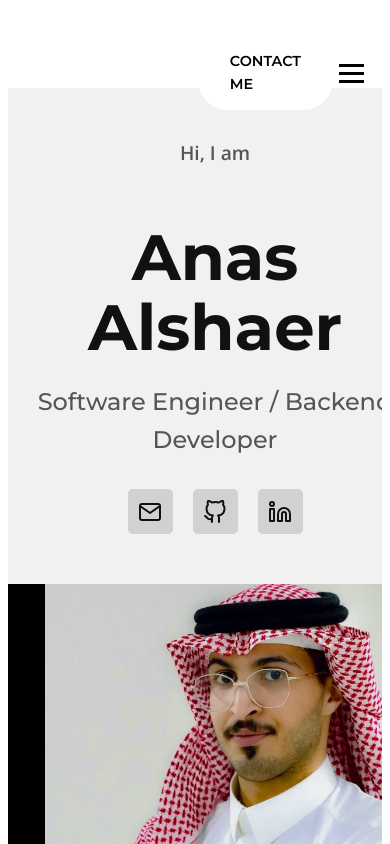
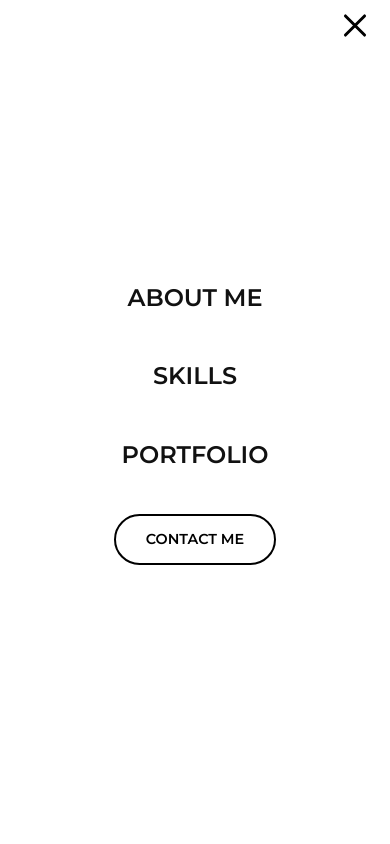
Before and after one commit to AnasAlshaer1/Professional-Portfolio-Website-Development, a website built with Vite: page index.html in a window 390 px wide. Both pictures are taken after a click on the button "Toggle navigation". Shown: the top 844 px of the page. Built offline with nearby package versions, Linux system fonts and the light colour scheme.

Commit message:
i modified the webapp appearnce and i made th e users to be able to send email to me

```diff
--- a/index.html
+++ b/index.html
@@ -147,7 +147,9 @@
           </div>
           <!-- Using Formspree as placeholder. User needs to register their email on formspree.io to get the specific URL -->
           <!-- For now, I'll direct it to a generic endpoint or leave a comment -->
-          <form class="contact-form" action="https://formspree.io/f/YOUR_FORMSPREE_ID" method="POST">
+          <form class="contact-form" action="https://formsubmit.co/anasmn2011@hotmail.com" method="POST">
+            <!-- Hidden Subject Field -->
+            <input type="hidden" name="_subject" value="New Submission from Portfolio!">
             <div class="form-group">
               <input type="text" name="name" placeholder="Name" required />
             </div>
--- a/main.js
+++ b/main.js
@@ -4,26 +4,23 @@ const nav = document.querySelector('.nav');
 
 if (mobileToggle) {
     mobileToggle.addEventListener('click', () => {
-        nav.style.display = nav.style.display === 'block' ? 'none' : 'block';
+        nav.classList.toggle('active');
         mobileToggle.classList.toggle('active');
     });
 }
 
 // Close menu when clicking a link on mobile
-const navLinks = document.querySelectorAll('.nav-link');
+const navLinks = document.querySelectorAll('.nav-list a');
 navLinks.forEach(link => {
     link.addEventListener('click', () => {
         if (window.innerWidth <= 768) {
-            nav.style.display = 'none';
+            nav.classList.remove('active');
+            mobileToggle.classList.remove('active');
         }
     });
 });
 
 // Reset nav display on resize
-window.addEventListener('resize', () => {
-    if (window.innerWidth > 768) {
-        nav.style.removeProperty('display');
-    }
-});
+
 
 console.log('Portfolio initialized');
--- a/style.css
+++ b/style.css
@@ -10,6 +10,12 @@
   --text-light: #555555;
   --white: #ffffff;
   --transition: all 0.3s ease;
+}
+
+* {
+  box-sizing: border-box;
+  margin: 0;
+  padding: 0;
 }
 
 html {
@@ -397,60 +403,200 @@ ul {
   .hero-right {
     width: 50%;
   }
+
+  /* Adjust nav for tablets/smaller desktops if needed, but mostly okay */
 }
 
 @media (max-width: 768px) {
+  .header {
+    padding: 15px 0;
+  }
+
+  .nav {
+    position: fixed;
+    top: 0;
+    right: 0;
+    width: 100%;
+    height: 100vh;
+    background-color: var(--white);
+    display: flex;
+    flex-direction: column;
+    justify-content: center;
+    align-items: center;
+    transform: translateX(100%);
+    transition: transform 0.3s ease-in-out;
+    z-index: 99;
+  }
+
+  .nav.active {
+    transform: translateX(0);
+    box-shadow: -5px 0 15px rgba(0, 0, 0, 0.1);
+  }
+
+  .nav-list {
+    flex-direction: column;
+    gap: 40px;
+  }
+
+  .nav-link {
+    color: var(--text-main);
+    font-size: 1.5rem;
+  }
+
+  .nav-link::after {
+    background-color: var(--accent-color);
+  }
+
+  .btn-primary {
+    border-color: var(--primary-color);
+    color: var(--primary-color);
+  }
+
+  .btn-primary:hover {
+    background-color: var(--primary-color);
+    color: var(--white);
+  }
+
+  .mobile-toggle {
+    display: flex;
+    flex-direction: column;
+    justify-content: space-between;
+    width: 30px;
+    height: 21px;
+    background: transparent;
+    border: none;
+    cursor: pointer;
+    z-index: 102;
+    /* Above nav */
+    position: relative;
+  }
+
+  .mobile-toggle .bar {
+    display: block;
+    width: 100%;
+    height: 3px;
+    background-color: var(--primary-color);
+    border-radius: 3px;
+    transition: all 0.3s ease;
+  }
+
+  /* Hamburger Animation */
+  .mobile-toggle.active .bar:nth-child(1) {
+    transform: translateY(9px) rotate(45deg);
+  }
+
+  .mobile-toggle.active .bar:nth-child(2) {
+    opacity: 0;
+  }
+
+  .mobile-toggle.active .bar:nth-child(3) {
+    transform: translateY(-9px) rotate(-45deg);
+  }
+
+  /* Hero Adjustments */
   .hero {
     flex-direction: column;
     padding-top: 80px;
+    min-height: auto;
   }
 
-  .hero-split,
-  .hero-right {
+  .hero-split {
     width: 100%;
-    margin: 0;
-    clip-path: none;
+    padding: 0;
   }
 
   .hero-left {
-    padding: 50px 20px;
+    padding: 40px 20px 20px;
     text-align: center;
+    background-color: var(--secondary-color);
   }
 
   .hero-content {
     padding: 0;
     margin: 0 auto;
+    max-width: 100%;
+  }
+
+  .name {
+    font-size: 2.8rem;
+    /* Scaled down */
+  }
+
+  .title {
+    font-size: 1.2rem;
+    margin-bottom: 20px;
   }
 
   .social-links {
     justify-content: center;
+    margin-bottom: 20px;
   }
 
   .hero-right {
-    height: 400px;
+    width: 100%;
+    margin-left: 0;
+    clip-path: none;
+    background-color: var(--secondary-color);
+    /* Match top to look seamless or keep primary for contrast */
+    padding-top: 20px;
+    display: flex;
+    justify-content: center;
+    align-items: flex-end;
+    /* Remove fixed height to let image dictate, or set min-height */
+    height: auto;
+    overflow: visible;
+    /* Let image breathe */
+  }
+
+  /* If we want the slant effect on mobile, we can add it back differently, but stacking is cleaner */
+
+  .hero-image-container {
+    height: auto;
+    width: 100%;
+    display: flex;
+    justify-content: center;
+    align-items: flex-end;
+  }
+
+  .hero-image {
+    width: 80%;
+    /* Good size */
+    max-width: 350px;
+    height: auto;
+    filter: drop-shadow(0 10px 15px rgba(0, 0, 0, 0.2));
+  }
+
+  /* Sections */
+  .section {
+    padding: 60px 0;
+  }
+
+  .section-title {
+    font-size: 2rem;
+    margin-bottom: 40px;
+  }
+
+  .skills-grid {
+    gap: 10px;
+  }
+
+  .skill-item {
+    padding: 10px 20px;
+    font-size: 0.9rem;
   }
 
   .contact-wrapper {
     grid-template-columns: 1fr;
+    gap: 30px;
+  }
+}
+
+@media (max-width: 480px) {
+  .name {
+    font-size: 2.2rem;
   }
 
-  .nav {
-    display: none;
-    /* Simple mobile hide for now, needs JS toggle */
-  }
-
-  .mobile-toggle {
-    display: block;
-    background: none;
-    border: none;
-    cursor: pointer;
-  }
-
-  .mobile-toggle .bar {
-    display: block;
-    width: 25px;
-    height: 3px;
-    background-color: var(--primary-color);
-    margin: 5px 0;
+  .hero-image {
+    width: 90%;
   }
 }
```
Also changed, not shown: 1 other file.
